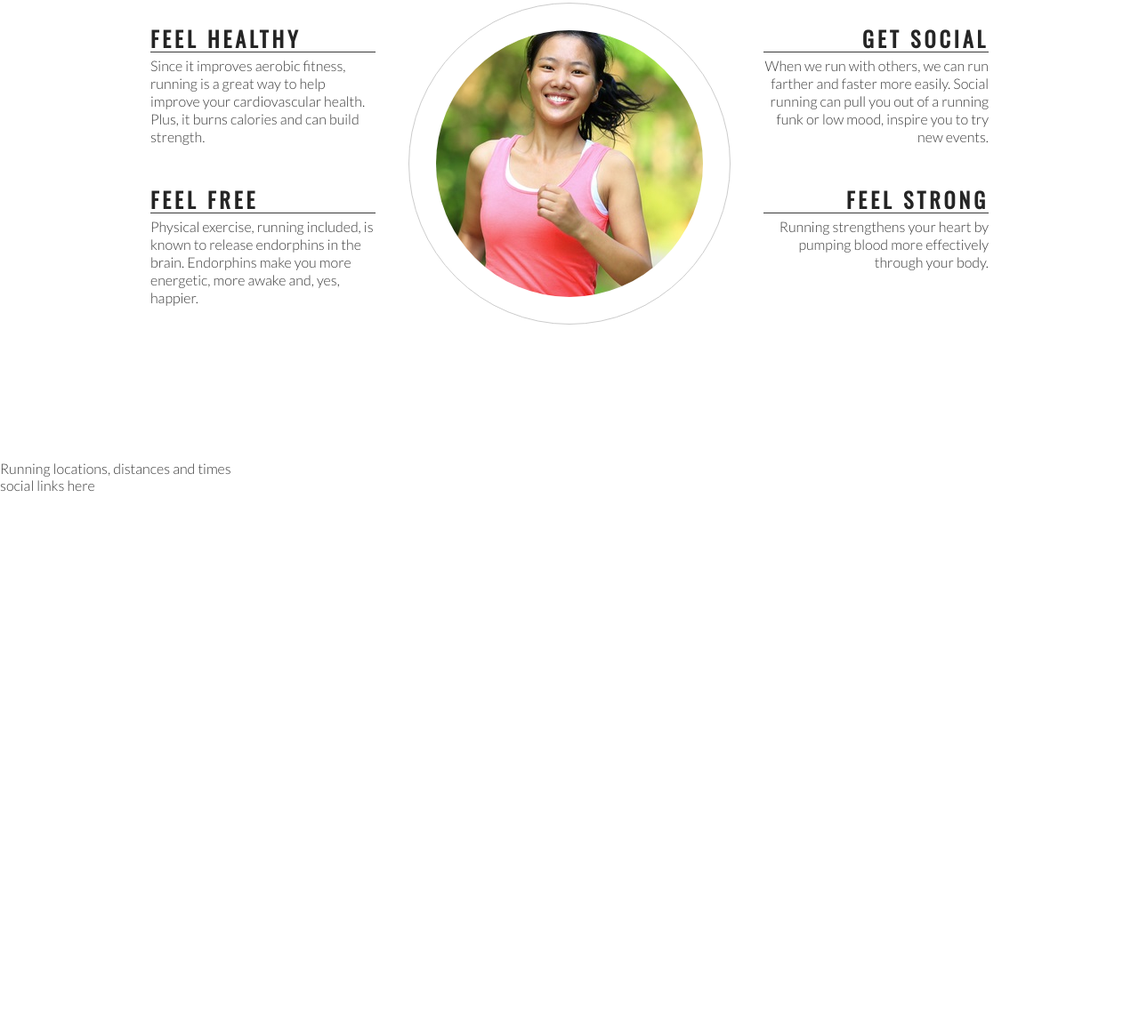
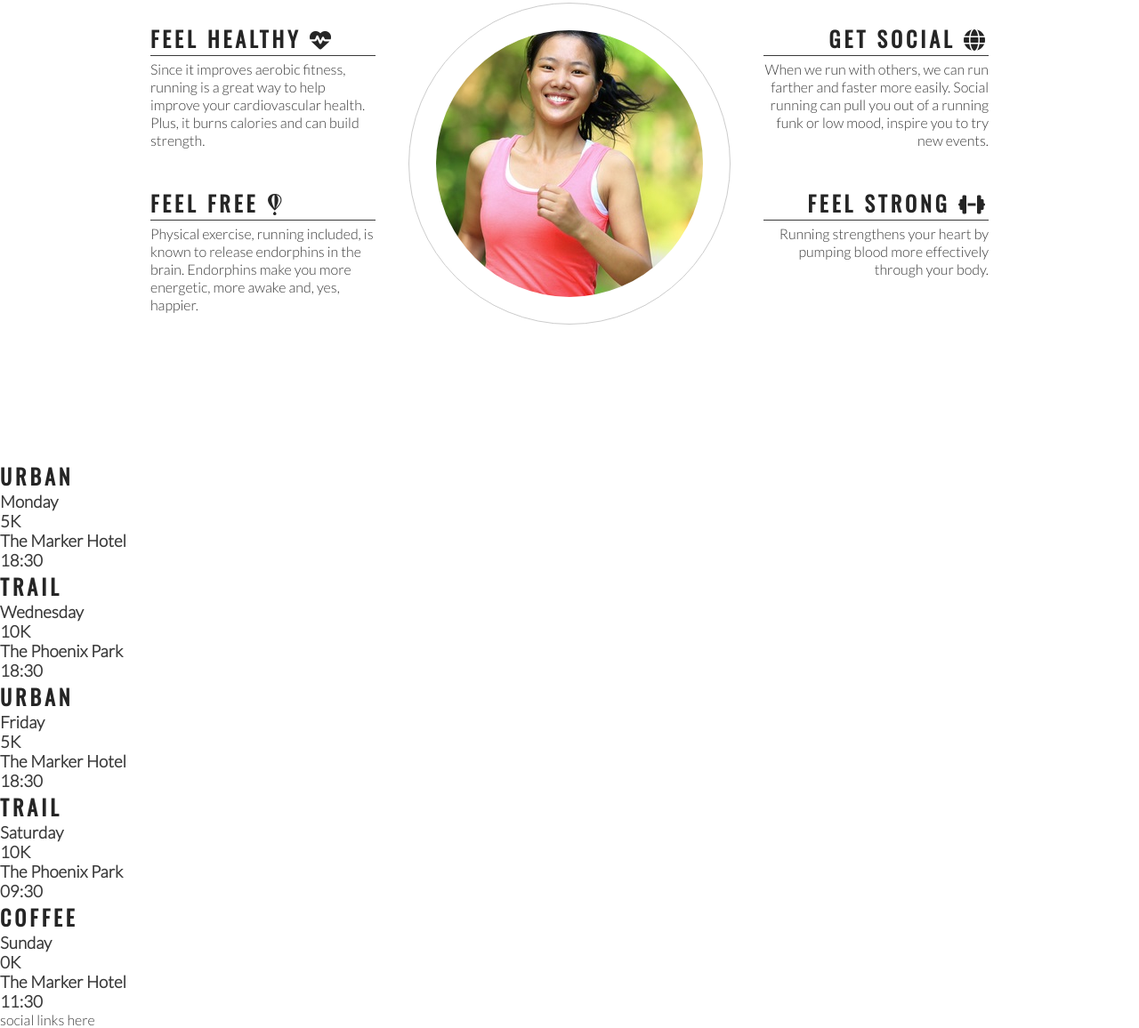
Before and after one commit to Bri-xn/love-running, a plain HTML site: page index.html in a window 1280 px wide. Shown: the part 778-1934 px from the top of the page at 89% size. Before the commit the page ends 1333 px from the top, so only its background shows below. Drawn offline with nearby package versions, Linux system fonts and the light colour scheme.

Commit message:
add meetup times main structure

```diff
--- a/index.html
+++ b/index.html
@@ -41,7 +41,7 @@
         <h2 id="welcome">Why Love Running With Us?</h2>
         <div id="left-about">
             <div class="left-about-heading">
-                <h2>Feel Healthy</h2>
+                <h2>Feel Healthy <i class="fas fa-heartbeat"></i></h2>
                 <hr>
                 <p>
                     Since it improves aerobic fitness, running is a great way to help improve your cardiovascular
@@ -49,7 +49,7 @@
                 </p>
             </div>
             <div class="left-about-heading">
-                <h2>Feel Free</h2>
+                <h2>Feel Free <i class="fab fa-fly"></i></h2>
                 <hr>
                 <p>
                     Physical exercise, running included, is known to release endorphins in the brain. Endorphins make
@@ -59,7 +59,7 @@
         </div>
         <div id="right-about">
             <div class="right-about-heading">
-                <h2>Get Social</h2>
+                <h2>Get Social <i class="fas fa-globe"></i></h2>
                 <hr>
                 <p>
                     When we run with others, we can run farther and faster more easily. Social running can pull you out
@@ -67,7 +67,7 @@
                 </p>
             </div>
             <div class="right-about-heading">
-                <h2>Feel Strong</h2>
+                <h2>Feel Strong <i class="fas fa-dumbbell"></i></h2>
                 <hr>
                 <p>
                     Running strengthens your heart by pumping blood more effectively through your body.
@@ -81,11 +81,48 @@
         </div>
     </section>
     <section>
-        Running locations, distances and times
+        <div>
+            <h2>Urban</h2>
+            <h3>Monday</h3>
+            <h3>5K</h3>
+            <h3>The Marker Hotel</h3>
+            <h3>18:30</h3>
+        </div>
+        <div>
+            <h2>Trail</h2>
+            <h3>Wednesday</h3>
+            <h3>10K</h3>
+            <h3>The Phoenix Park</h3>
+            <h3>18:30</h3>
+        </div>
+        <div>
+            <h2>Urban</h2>
+            <h3>Friday</h3>
+            <h3>5K</h3>
+            <h3>The Marker Hotel</h3>
+            <h3>18:30</h3>
+        </div>
+        <div>
+            <h2>Trail</h2>
+            <h3>Saturday</h3>
+            <h3>10K</h3>
+            <h3>The Phoenix Park</h3>
+            <h3>09:30</h3>
+        </div>
+        <div>
+            <h2>Coffee</h2>
+            <h3>Sunday</h3>
+            <h3>0K</h3>
+            <h3>The Marker Hotel</h3>
+            <h3>11:30</h3>
+        </div>
     </section>
     <footer>
         social links here
     </footer>
+
+    <!-- font awesome script -->
+    <script src="https://kit.fontawesome.com/c7dbda0798.js" crossorigin="anonymous"></script>
 </body>
 
 </html>
```
Also changed, not shown: assets/css/style.css (line endings or trailing spaces).
